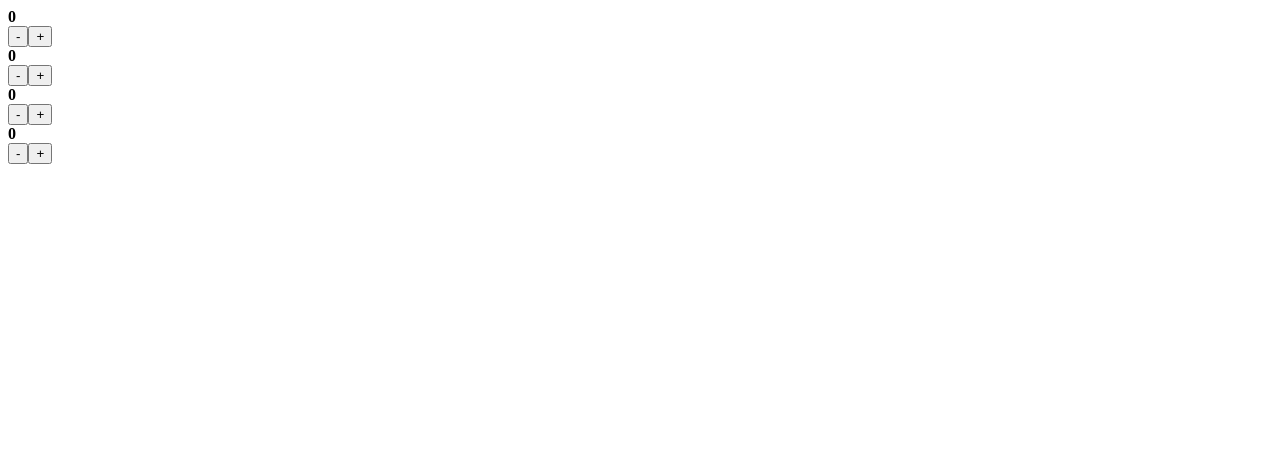
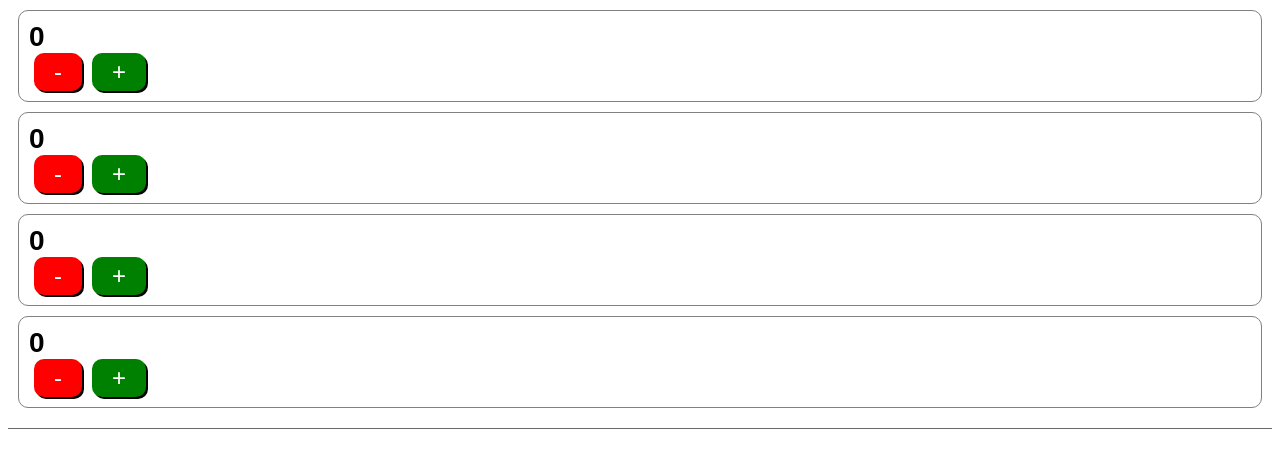
Before and after one commit to IrenePerezAlonso/Intent-HQ-exercise, a React (Create React App) app in the folder code-challenges-master/javascript/counters/: page / in a window 1280 px wide. Shown: the top 468 px of the page. Built offline with nearby package versions, Linux system fonts and the light colour scheme.

Commit message:
Add style to the component

```diff
--- /dev/null
+++ b/code-challenges-master/javascript/counters/src/App.css
@@ -0,0 +1,44 @@
+.app {
+  font-family: sans-serif;
+}
+
+.counter {
+  padding: 10px;
+  border-radius: 10px;
+  border: 1px solid grey;
+  margin: 10px;
+}
+.counter-value {
+  font-size: 28px;
+}
+.counter-buttonRemove {
+  background-color: red;
+}
+.counter-buttonAdd {
+  background-color: green;
+}
+
+.btn {
+  cursor: pointer;
+  padding: 5px 20px;
+  color: white;
+  font-size: 24px;
+  border: none;
+  margin: auto 5px;
+  border-radius: 10px;
+  box-shadow: 2px 2px black;
+}
+.btn:hover {
+  opacity: 0.75;
+}
+.btn:active {
+  transform: translate(2px, 2px);
+  box-shadow: none;
+}
+
+.separator {
+  width: auto;
+  height: 1px;
+  background-color: #696969;
+  margin: 20px auto;
+}/*# sourceMappingURL=App.css.map */
--- a/code-challenges-master/javascript/counters/src/App.js
+++ b/code-challenges-master/javascript/counters/src/App.js
@@ -1,7 +1,7 @@
 import React, { useState } from "react";
+import './App.css';
 
 function Counter(props) {
-
   const { value } = props;
   const [count, setCounter] = useState(value);
 
@@ -9,32 +9,31 @@ function Counter(props) {
   const addValue = counter => setCounter(counter + 1);
 
   return (
-    <div>
-      <b>{count}</b>
-      <div>
-        <button onClick={() => removeValue(count)}>-</button>
-        <button onClick={() => addValue(count)}>+</button>
+    <div className="counter">
+      <b className="counter-value">{count}</b>
+      <div className="counter-buttonContainer">
+        <button className="counter-buttonRemove btn" onClick={() => removeValue(count)}>-</button>
+        <button className="counter-buttonAdd btn" onClick={() => addValue(count)}>+</button>
       </div>
     </div>
   );
 }
 
 function App() {
-
   const data = [
     { id: 1, value: 0 },
     { id: 2, value: 0 },
     { id: 3, value: 0 },
   ];
-
   const isolatedValue = { id: 4, value: 0 };
 
   return (
-    <div>
+    <div className="app">
       {data.map((counter) => (
         <Counter key={counter.id} value={counter.value} />
         ))}
       <Counter key={isolatedValue.id} value={isolatedValue.value} />
+      <div className="separator" />
     </div>
   );
 }
--- /dev/null
+++ b/code-challenges-master/javascript/counters/src/App.scss
@@ -0,0 +1,49 @@
+.app {
+  font-family: sans-serif;
+}
+
+.counter {
+  padding: 10px;
+  border-radius: 10px;
+  border: 1px solid grey;
+  margin: 10px;
+
+  &-value {
+    font-size: 28px;
+  }
+
+  &-buttonRemove {
+    background-color: red;
+  }
+
+  &-buttonAdd {
+    background-color: green;
+  }
+}
+
+.btn {
+  cursor: pointer;
+  padding: 5px 20px;
+  color: white;
+  font-size: 24px;
+  border: none;
+  margin: auto 5px;
+  border-radius: 10px;
+  box-shadow: 2px 2px black;
+
+  &:hover {
+    opacity: 0.75;
+  }
+
+  &:active {
+    transform: translate(2px, 2px);
+    box-shadow: none;
+  }
+}
+
+.separator {
+  width: auto;
+  height: 1px;
+  background-color: #696969;
+  margin: 20px auto;
+}
```
